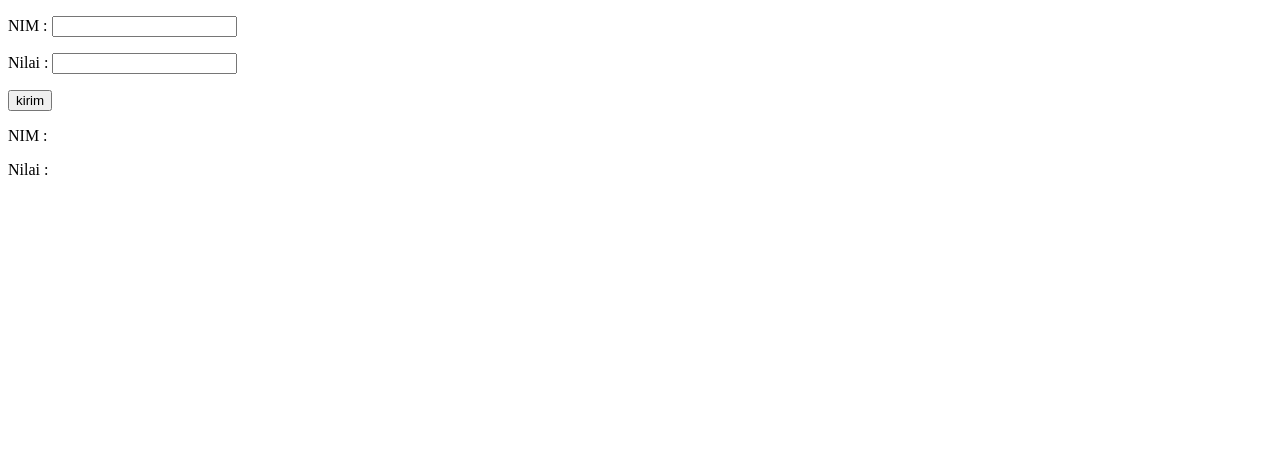
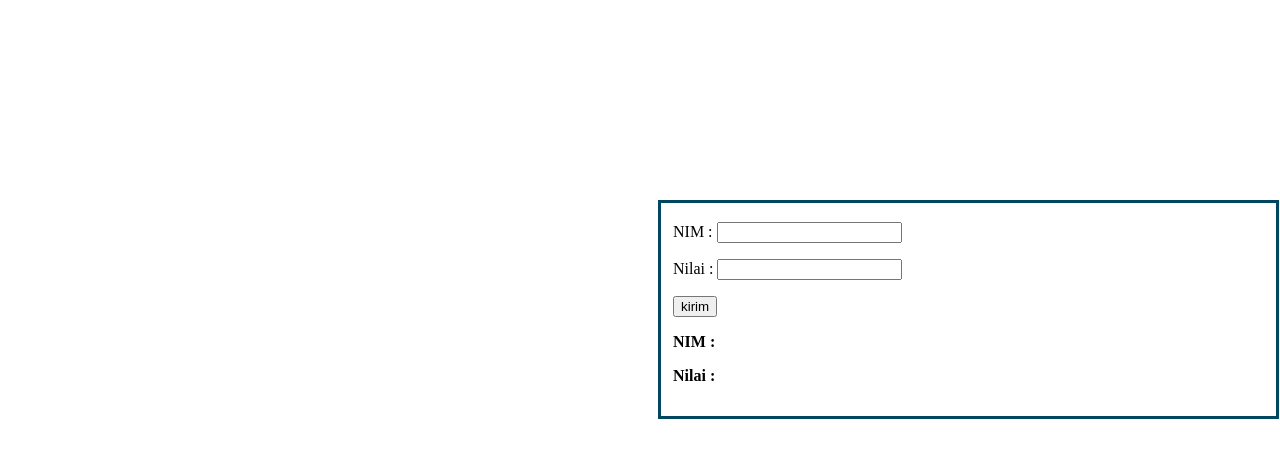
Before and after one commit to stealthseven/PRAKTIKUM, a plain HTML site: page TekWeb/1900016105_rafsanjaniRahadi_C_P6/latihan2.html in a window 1280 px wide. Drawn offline with nearby package versions, Linux system fonts and the light colour scheme.

Commit message:
giving a style

```diff
--- a/TekWeb/1900016105_rafsanjaniRahadi_C_P6/latihan2.html
+++ b/TekWeb/1900016105_rafsanjaniRahadi_C_P6/latihan2.html
@@ -7,7 +7,19 @@
     <title>Latihan 2</title>
     <script src="http://ajax.googleapis.com/ajax/libs/jquery/1.8.0/jquery.min.js"></script>
     <style>
+        .container {
+            height: auto;
+            width: 600px;
+            margin-top: 200px;
+            margin-left: 650px;
+            padding: 3px 3px 15px 12px;
+            border: 3px solid rgb(0, 71, 95);
+        }
 
+        .NIM,
+        .Nilai {
+            font-weight: 700;
+        }
     </style>
 </head>
 
@@ -17,9 +29,9 @@
         <p class="test2">Nilai : <input type="number" id="test2"></p>
         <button class="tombol">kirim</button>
 
-        <p>NIM : </p>
+        <p class="NIM">NIM : </p>
         <div class="hasil_NIM"></div>
-        <p>Nilai : </p>
+        <p class="Nilai">Nilai : </p>
         <div class="hasil_nilai"></div>
     </div>
 
```
Also changed, not shown: TekWeb/1900016105_rafsanjaniRahadi_C_P6/Latihan1.html (+8 -1 lines).
